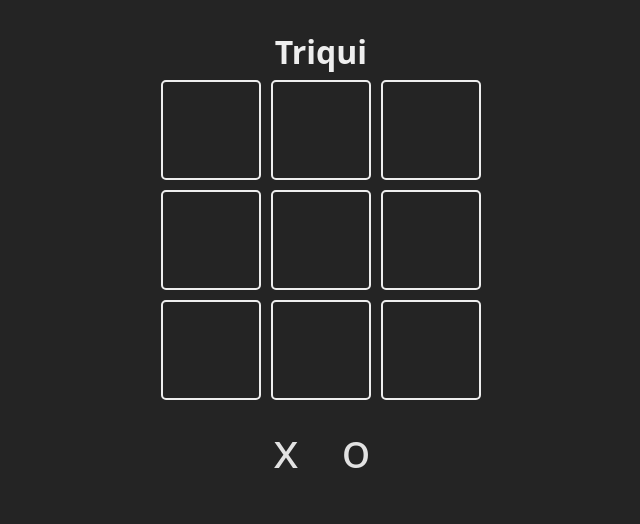
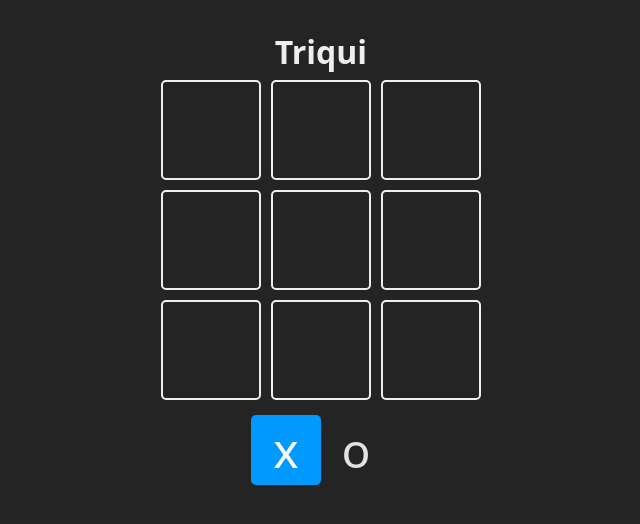
Before and after one commit to HAlejandra10/REACT_STATES_GAME, a React (Vite) app: page / in a window 1280 px wide. Shown: the top 524 px of the page, without its empty margins (319-959 px from the left). Built offline with nearby package versions, Linux system fonts and the light colour scheme.

Commit message:
adding into the funciton Square back ticks to add operator ternary to check if a square is selected show thee style in the screen to see the turn to whom

```diff
--- a/src/App.jsx
+++ b/src/App.jsx
@@ -7,9 +7,10 @@ const TURNS = {
 
 // 1. const board = Array(9).fill(null)
 
-const Square= ({ children, updateBoard, index}) => {
+const Square= ({ children, isSelected,updateBoard, index}) => {
+  const className =`square ${isSelected ? "is-selected" :""}`
   return(
-  <div className="square">
+  <div className={className}>
     {children}
   </div>
   )
```
